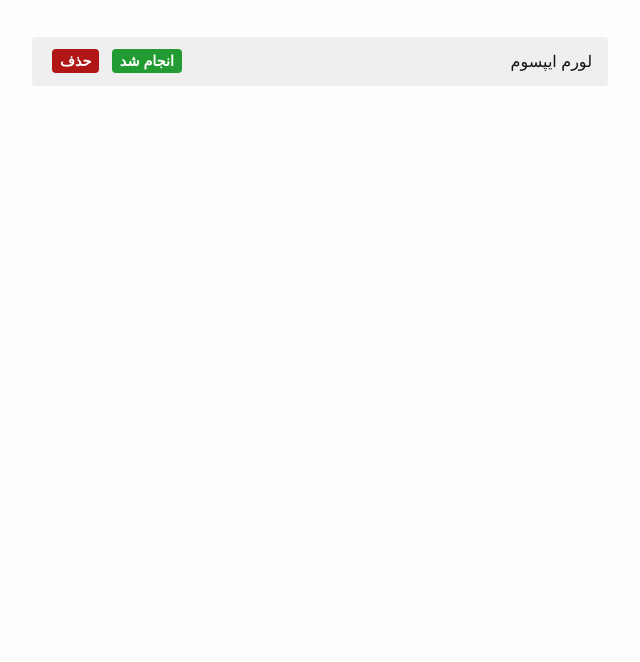
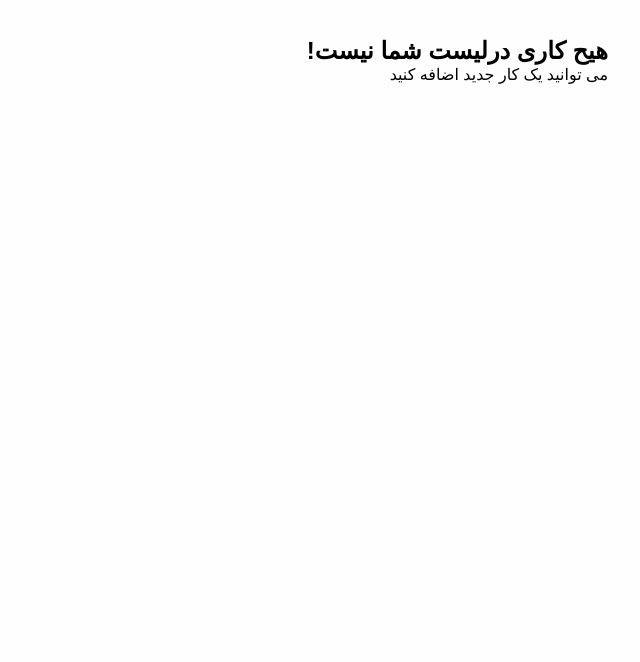
Before and after one commit to amirhirx/simple-todo-app, a plain HTML site: page index.html in a window 1280 px wide. Shown: the part 138-800 px from the top of the page, without its empty margins (320-960 px from the left). Drawn offline with Linux system fonts and the light colour scheme.

Commit message:
remove task template from the page

```diff
--- a/index.html
+++ b/index.html
@@ -11,14 +11,12 @@
         <h1>تودو اپ</h1>
         <input class="task-input" type="text" placeholder="کار خود را وارد کنید...">
         <ul class="task-list">
-            <li>
-                <p>لورم ایپسوم</p>
-                <div>
-                    <button class="status-btn">انجام شد</button>
-                    <button class="remove-btn">حذف</button>
-                </div>
-            </li>
+            <div class="empty-list">
+                <h2>هیح کاری درلیست شما نیست!</h2>
+                <p>می توانید یک کار جدید اضافه کنید</p>
+            </div>
         </ul>
     </div>
+    <script src="script.js"></script>
 </body>
 </html>
```
